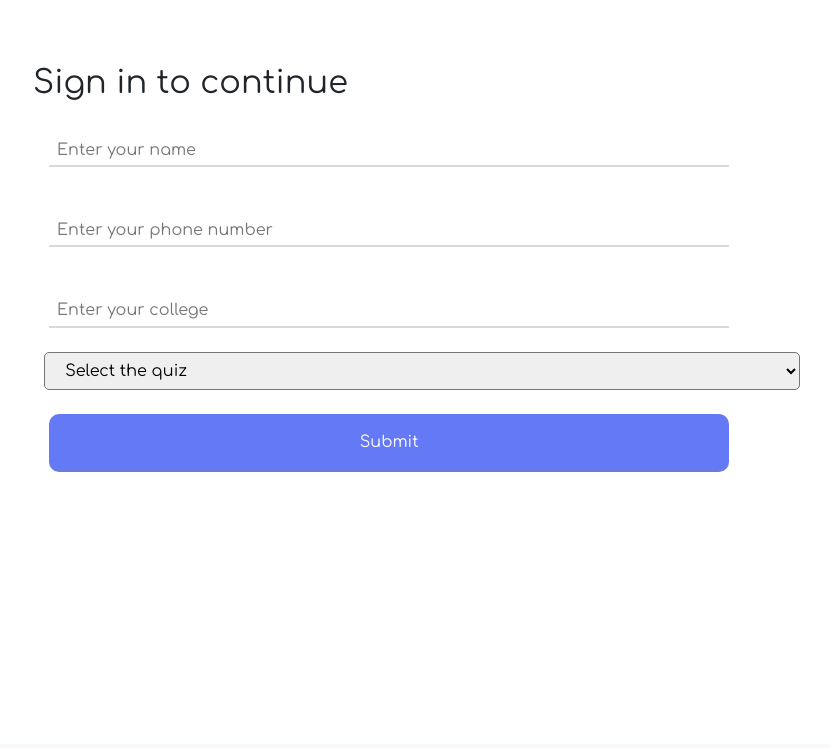
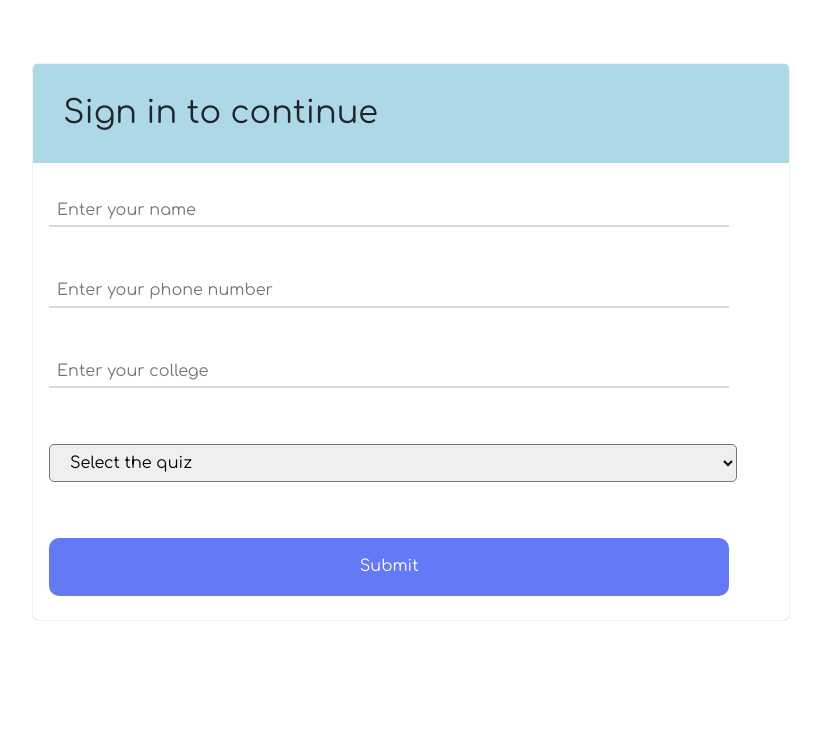
Before and after one commit to Ritu2018/AptitudeTest, a Django app: page / in a window 1280 px wide. Shown: the part 56-804 px from the top of the page, without its empty margins (229-1060 px from the left). Before the commit the page ends 528 px from the top, so only its background shows below. Run offline with Django 3.2, Linux system fonts and the light colour scheme; data comes from the database, SQL or seed files in the repository; both versions use the stored data as it was after the commit; some libraries are stand-ins or nearby versions; some web fonts are replaced.

Commit message:
Working so far

```diff
--- /dev/null
+++ b/Quiz/static/signin.css
@@ -0,0 +1,24 @@
+form select{
+    padding: 0.5em 0.5em 0.5em 1em;
+    width: 91%;
+    margin: 2em 0 2em 1em;
+    border-radius: 5px;
+}
+.sign-in{
+    box-shadow: 0 0 1px #0000008c;
+    border-radius: 5px;
+}
+.sign-in h2{
+    padding: 4%;
+    background-color: lightblue;
+    border-top-left-radius: 5px;
+    border-top-right-radius: 5px;
+}
+.error{
+    background: coral;
+    color: white;
+    padding:2%;
+}
+input[type=submit]{
+    cursor: pointer;
+}
--- a/Quiz/templates/signin.html
+++ b/Quiz/templates/signin.html
@@ -1,5 +1,14 @@
 {% extends 'base.html' %}
+{% load static %}
+{% block link %}
+    <link rel="stylesheet" href="{% static 'signin.css'%}">
+{% endblock %}
 {% block body %}
+    {% if  error %}
+    <div class="error">
+        {{ error }}
+    </div>
+    {% endif %}
     <!--Sigin-->
     <div class="container">
         <div class="sign-in">
--- a/Quiz/templates/test.html
+++ b/Quiz/templates/test.html
@@ -8,7 +8,7 @@
         <ul class="navbar-nav mr-auto">
             <li class="nav-item dropdown">
                 <a class="nav-link dropdown-toggle" href="#" id="navbarDropdown" role="button" data-toggle="dropdown" aria-haspopup="true" aria-expanded="false">
-                   Welcome {{ user.username }}
+                   Welcome {{ profile.name }}
                 </a>
 
             </li>
@@ -17,8 +17,6 @@
 {% endblock %}
 {% block body %}
 <div class="container">
-
-
     <br>
     <form method="post" action="{%  url 'score' quiz%}">
         {% csrf_token %}
@@ -38,6 +36,7 @@
                 {% endif %}
             {% endfor %}
             </div>
+            <hr>
         {% endfor %}
         <input type="submit">
     </form>
--- a/Quiz/views.py
+++ b/Quiz/views.py
@@ -55,7 +55,7 @@ def test(request, quiz):
     options = []
     for question in questions:
         options += Option.objects.filter(question_id__exact=question['id']).values('value', 'question_id', 'id')
-    return render(request, 'test.html', {'quiz': quiz,'quiz_name':quiz_name, 'questions': questions, 'options': options})
+    return render(request, 'test.html', {'quiz': quiz,'quiz_name':quiz_name, 'questions': questions, 'options': options , 'profile' : profile})
 
 
 def score(request, quiz):
```
Also changed, not shown: Quiz/static/quiz_list.css (+7 -2 lines), Quiz/templates/end.html (+21 -2 lines), db.sqlite3. Lines whose indentation alone changed are shown as unchanged.
